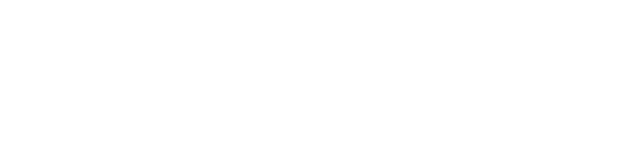
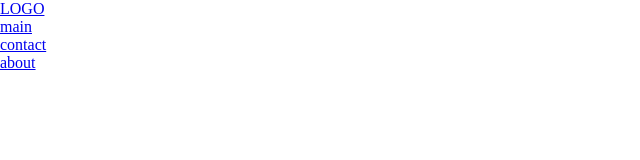
Before and after one commit to alinbrg/turbo-lamp, a plain HTML site: page index.html in a window 1280 px wide. Shown: the whole page, without its empty margins (0-640 px from the left). Drawn offline with Linux system fonts and the light colour scheme.

Commit message:
add header

```diff
--- a/index.html
+++ b/index.html
@@ -6,5 +6,22 @@
 		<title>lesson 6</title>
 		<link rel="stylesheet" href="src/css/style.css" />
 	</head>
-	<body></body>
+	<body>
+		<header>
+			<a href="index.html">LOGO</a>
+			<nav>
+				<ul>
+					<li>
+						<a href="#">main</a>
+					</li>
+					<li>
+						<a href="#">contact</a>
+					</li>
+					<li>
+						<a href="#">about</a>
+					</li>
+				</ul>
+			</nav>
+		</header>
+	</body>
 </html>
```
